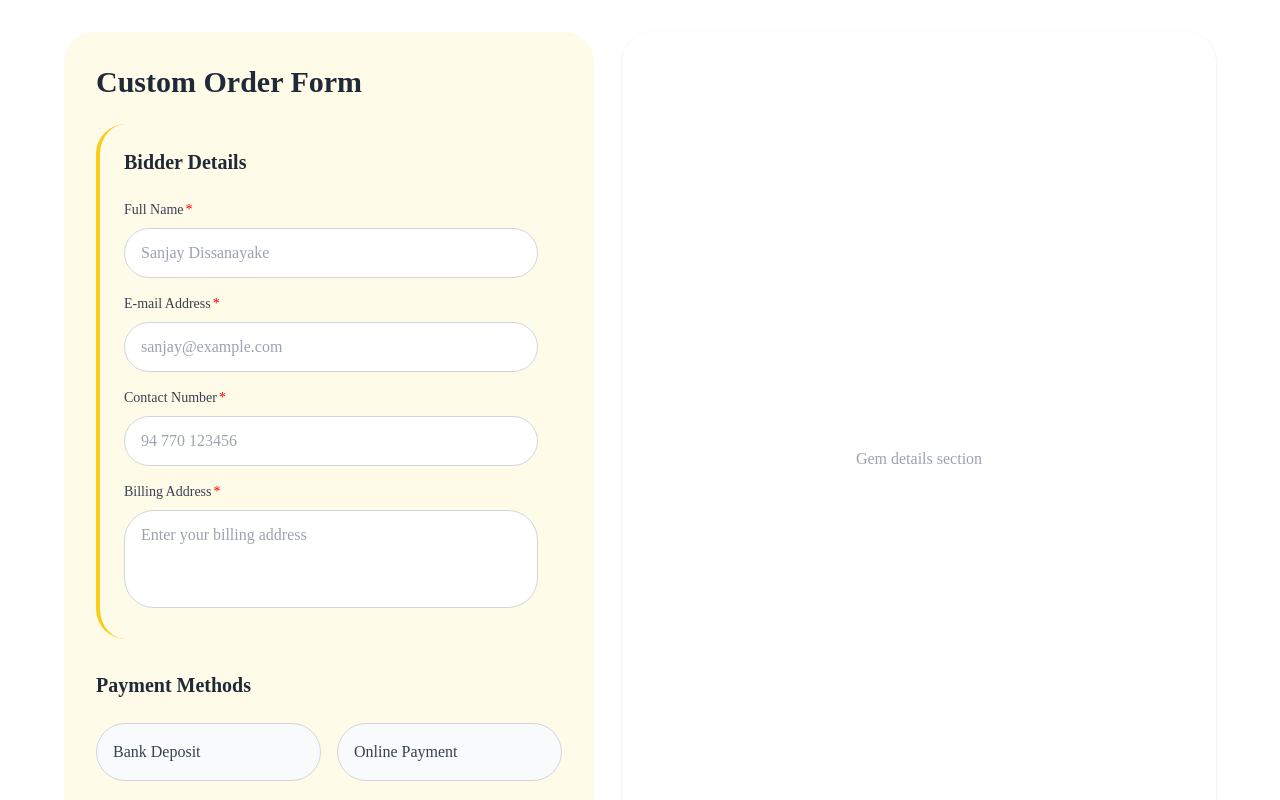
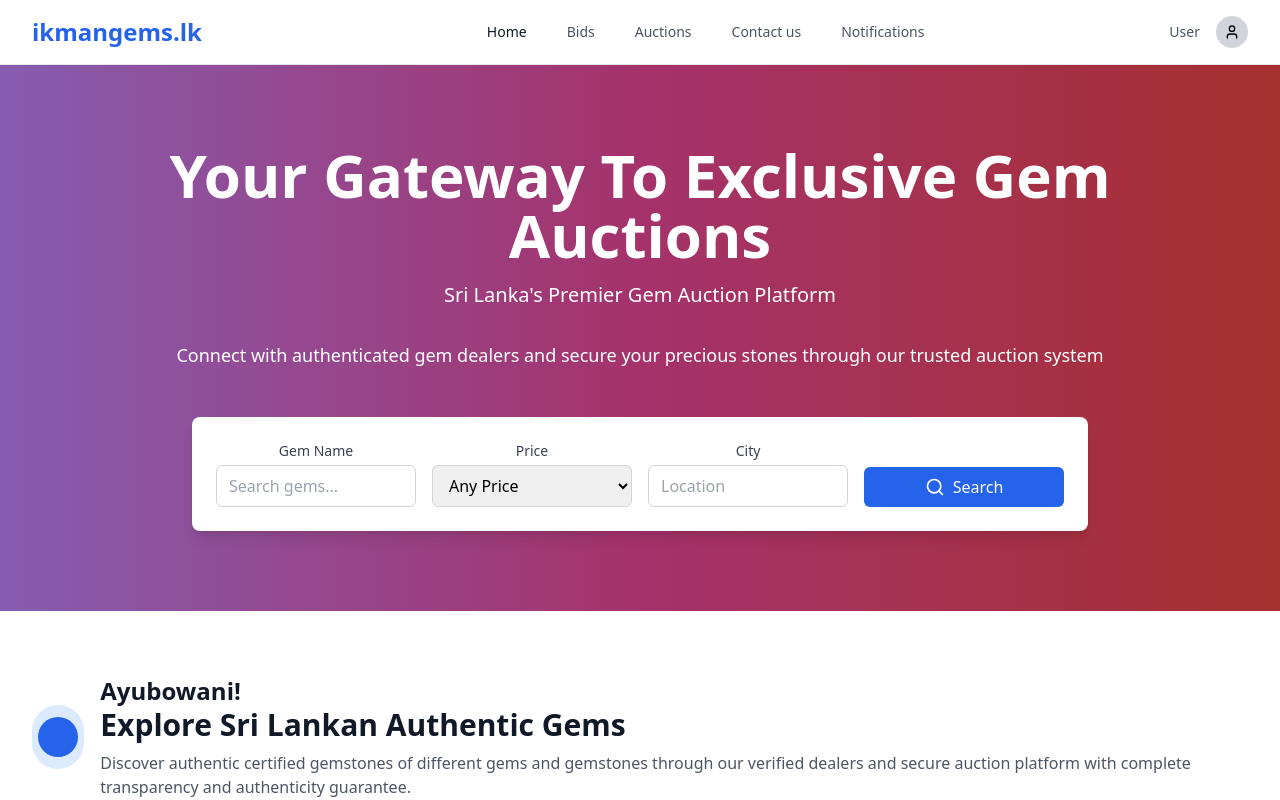
Before and after one commit to IT21831386/ikmangems.lk, a React (Vite) app in the folder client/: page / in a window 1280 px wide. Shown: the top 800 px of the page. Built offline with nearby package versions, Linux system fonts and the light colour scheme.

Commit message:
changes for app.js

```diff
--- a/client/src/App.jsx
+++ b/client/src/App.jsx
@@ -1,26 +1,21 @@
-import { Route, Routes } from "react-router";
+import { Routes, Route } from "react-router-dom";
+import Layout from "./Layout";
 
-import HomePage from "./pages/payment_home";
+import Home from "./pages/home";
 import Online from "./pages/onlinepayment";
 import PaymentHistory from "./pages/PaymentHistory";
-//import NoteDetailPage from "./pages/NoteDetailPage";
-//import toast from "react-hot-toast";
 
 const App = () => {
   return (
-    <div data-theme="forest">
-
-
-      <Routes>
-        <Route path="/" element={<HomePage />} />
+    <Routes>
+      {/* Wrap all routes inside Layout */}
+      <Route element={<Layout />}>
+        <Route path="/" element={<Home />} />
         <Route path="/online" element={<Online />} />
         <Route path="/payment-history" element={<PaymentHistory />} />
-      </Routes>
-    </div>
+      </Route>
+    </Routes>
   );
 };
+
 export default App;
-
-
-// <Route path="/note/:id" element={<NoteDetailPage />} />
-//<div className="absolute inset-0 -z-10 h-full w-full items-center px-5 py-24 [background:radial-gradient(125%_125%_at_50%_10%,#000_60%,#00FF9D40_100%)]" />
```
